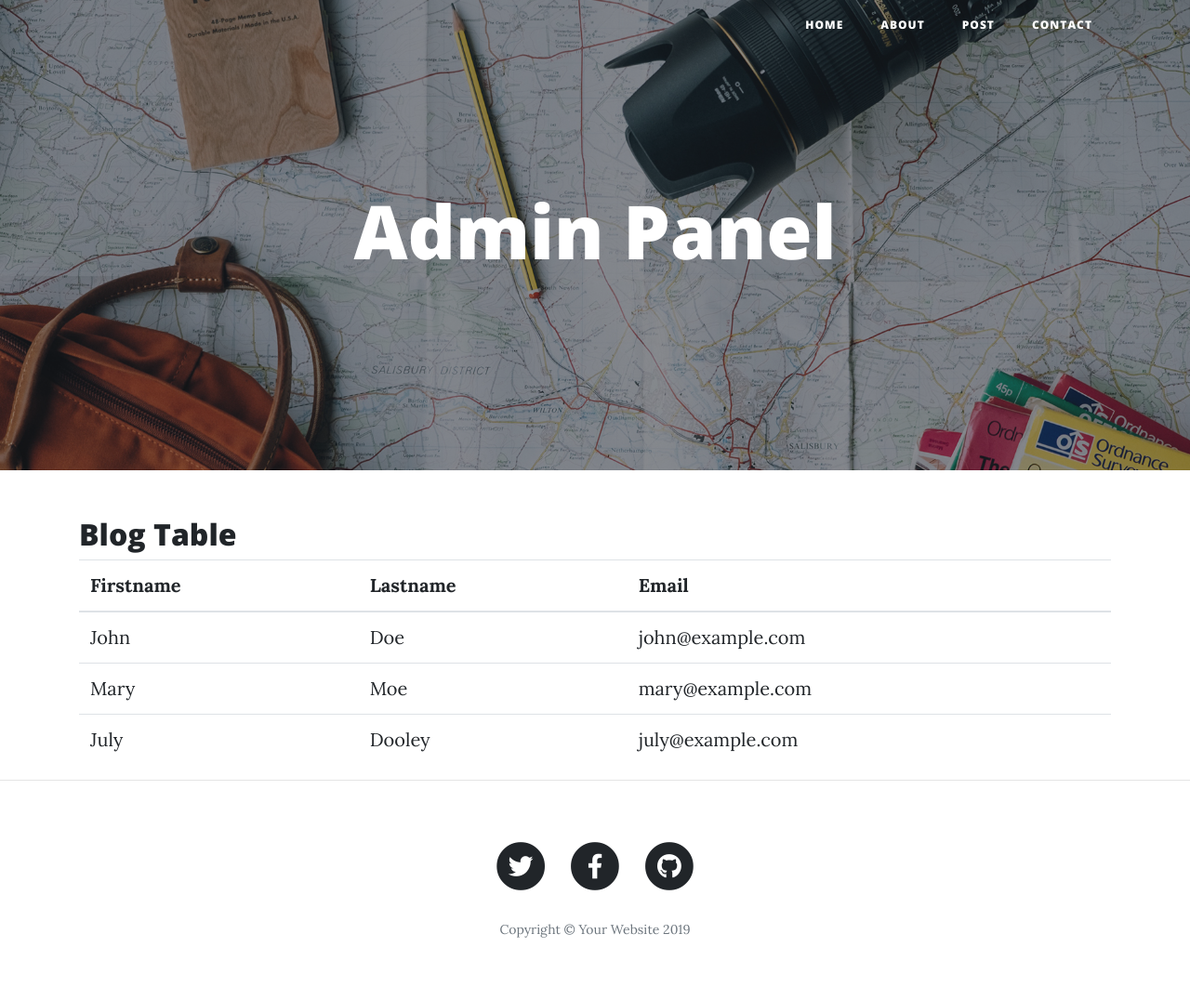
After one commit to jaykhedekar7/flask-blog, a Flask app: template templates/dashboard.html in a window 1280 px wide. The commit adds this page. Shown: the whole page at 93% size. Run offline with Flask 2, Linux system fonts and the light colour scheme; the template is opened without the code that fills it, so the values that code supplies are empty; some libraries are stand-ins or nearby versions.

Commit message:
Added admin login

```diff
--- a/config.json
+++ b/config.json
@@ -9,7 +9,9 @@
         "blog_name": "Jay's Blog",
         "jumbotron": "Codingthon",
         "tagline": "Canvas for my mind.",
-        "num_of_pos": 5
+        "num_of_pos": 5,
+        "admin_user": "jaykhedekar",
+        "admin_password": "root"
 
     }
 
--- a/main.py
+++ b/main.py
@@ -1,4 +1,4 @@
-from flask import Flask, render_template, url_for, request
+from flask import Flask, render_template, url_for, request, session
 from flask_sqlalchemy import SQLAlchemy
 import json
 from datetime import datetime
@@ -9,6 +9,8 @@ with open('config.json', 'r') as c:
     params = json.load(c)["params"]
 
 app = Flask(__name__)
+app.secret_key = 'super-secret-key'
+app.config['SQLALCHEMY_TRACK_MODIFICATIONS'] = False
 
 if (params["local_server"]):
     app.config['SQLALCHEMY_DATABASE_URI'] = params['local_uri']
@@ -34,7 +36,6 @@ class Posts(db.Model):
     img_file = db.Column(db.String(12), nullable = False)
 
 
-
 @app.route('/')
 def home():
     #Fileter_by query is not needed.
@@ -45,9 +46,26 @@ def home():
 def about():
     return render_template('about.html', params=params)
 
-@app.route('/dashboard')
+
+@app.route('/dashboard', methods = ['GET', 'POST'])
 def dashboard():
+    #Check if user had already logged in
+    if 'user' in session and session['user'] == params['admin_user']:
+        return render_template('dashboard.html', params=params)
+
+    if request.method == 'POST':
+        #Redirect to admin panel after authentication
+
+        username = request.form.get('uname')
+        password = request.form.get('password')
+
+        if username == params['admin_user'] and password == params['admin_password']:
+            #set the session variable
+            session['user'] = username
+            return render_template('dashboard.html', params=params)
+
     return render_template('login.html', params=params)
+
 
 
 @app.route('/contact', methods = ['GET', 'POST'])
--- /dev/null
+++ b/templates/dashboard.html
@@ -0,0 +1,47 @@
+{% extends 'layout.html' %}
+
+{% block body %}
+
+<header class="masthead" style="background-image: url({{url_for('static', filename='img/about-bg.jpg') }})">
+    <div class="overlay"></div>
+    <div class="container">
+      <div class="row">
+        <div class="col-lg-8 col-md-10 mx-auto">
+          <div class="page-heading">
+            <h1>Admin Panel</h1>
+            <span class="subheading"></span>
+          </div>
+        </div>
+      </div>
+    </div>
+  </header>
+  <div class="container">
+    <h2>Blog Table</h2>
+    <table class="table">
+      <thead>
+        <tr>
+          <th>Firstname</th>
+          <th>Lastname</th>
+          <th>Email</th>
+        </tr>
+      </thead>
+      <tbody>
+        <tr>
+          <td>John</td>
+          <td>Doe</td>
+          <td>john@example.com</td>
+        </tr>
+        <tr>
+          <td>Mary</td>
+          <td>Moe</td>
+          <td>mary@example.com</td>
+        </tr>
+        <tr>
+          <td>July</td>
+          <td>Dooley</td>
+          <td>july@example.com</td>
+        </tr>
+      </tbody>
+    </table>
+  </div>
+{% endblock %}
```
Also changed, not shown: templates/login.html (+11 -8 lines), static/img/logo.svg (added).
